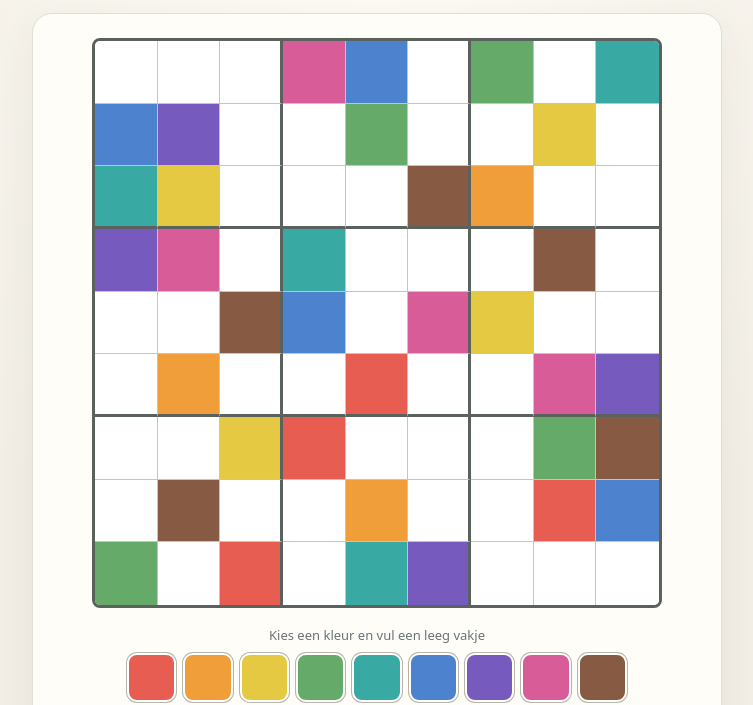
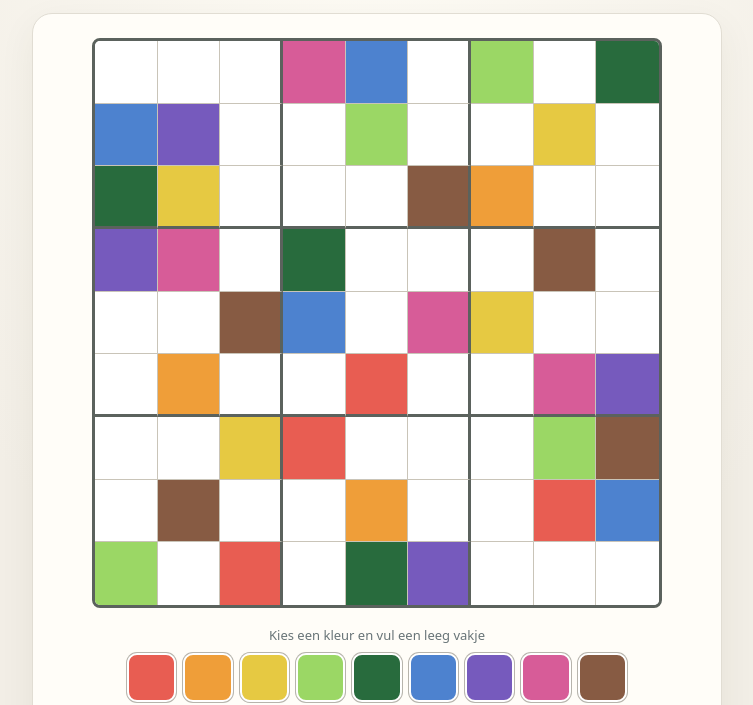
Before and after one commit to Aemulus1/Ants, a plain HTML site: page index.html in a window 1280 px wide. Shown: the part 103-808 px from the top of the page, without its empty margins (263-1016 px from the left). Drawn offline with Linux system fonts and the light colour scheme.

Commit message:
Add files via upload

```diff
--- a/index.html
+++ b/index.html
@@ -39,7 +39,7 @@ main{width:min(100%,690px)}header{text-align:center;margin:3px 0 16px}h1{font-si
 </main>
 <script>
 (()=>{
-const colors=['#e85d52','#ef9e39','#e6c942','#65aa69','#39a9a4','#4d82cf','#765abd','#d75c98','#875b43'];
+const colors=['#e85d52','#ef9e39','#e6c942','#9bd765','#286b3d','#4d82cf','#765abd','#d75c98','#875b43'];
 const puzzle=[0,0,0,2,6,0,7,0,1,6,8,0,0,7,0,0,9,0,1,9,0,0,0,4,5,0,0,8,2,0,1,0,0,0,4,0,0,0,4,6,0,2,9,0,0,0,5,0,0,3,0,0,2,8,0,0,9,3,0,0,0,7,4,0,4,0,0,5,0,0,3,6,7,0,3,0,1,8,0,0,0];
 const board=document.getElementById('board'),palette=document.getElementById('palette'),status=document.getElementById('status');let solution=[],values=[],fixed=[],selected=-1,chosen=0;
 function makeSolution(){let base=[4,3,5,2,6,9,7,8,1,6,8,2,5,7,1,4,9,3,1,9,7,8,3,4,5,6,2,8,2,6,1,9,5,3,4,7,3,7,4,6,8,2,9,1,5,9,5,1,7,4,3,6,2,8,5,1,9,3,2,6,8,7,4,2,4,8,9,5,7,1,3,6,7,6,3,4,1,8,2,5,9];
@@ -51,8 +51,7 @@ const canonical=[4,3,5,2,6,9,7,8,1,6,8,2,5,7,1,4,9,3,1,9,7,8,3,4,5,6,2,8,2,6,1,9
 const digitToIndex=new Map();solution.forEach((v,i)=>{if(!digitToIndex.has(canonical[i]))digitToIndex.set(canonical[i],v)});
 values=puzzle.map(d=>d?digitToIndex.get(d):0);fixed=values.map(Boolean);selected=-1;status.textContent='';paint();}
 function mapValue(n){return n}
-function paint(){board.innerHTML='';for(let i=0;i<81;i++){let b=document.createElement('button');b.className='cell'+(fixed[i]?' given':'')+(selected===i?' selected':'');b.type='button';b.setAttribute('role','gridcell');b.setAttribute('aria-label',`Rij ${Math.floor(i/9)+1}, kolom ${i%9+1}${values[i]?' ingevuld':' leeg'}`);if(values[i])b.style.backgroundColor=colors[values[i]-1];b.addEventListener('click',()=>{selected=i;if(!fixed[i]&&chosen)bump();paint()});board.appendChild(b)}palette.innerHTML='';colors.forEach((c,i)=>{let b=document.createElement('button');b.className='swatch'+(chosen===i+1?' active':'');b.type='button';b.style.background=c;b.setAttribute('aria-label',['Rood','Oranje','Geel','Groen','Turkoois','Blauw','Paars','Roze','Bruin'][i]);b.title=['Rood','Oranje','Geel','Groen','Turkoois','Blauw','Paars','Roze','Bruin'][i];b.addEventListener('click',()=>{chosen=i+1;if(selected>=0&&!fixed[selected])values[selected]=chosen;status.textContent='';paint()});palette.appendChild(b)})}
-function bump(){if(selected>=0&&!fixed[selected])values[selected]=chosen}
+function paint(){board.innerHTML='';for(let i=0;i<81;i++){let b=document.createElement('button');b.className='cell'+(fixed[i]?' given':'')+(selected===i?' selected':'');b.type='button';b.setAttribute('role','gridcell');b.setAttribute('aria-label',`Rij ${Math.floor(i/9)+1}, kolom ${i%9+1}${values[i]?' ingevuld':' leeg'}`);if(values[i])b.style.backgroundColor=colors[values[i]-1];b.addEventListener('click',()=>{selected=i;if(!fixed[i]&&!values[i]&&chosen)values[i]=chosen;status.textContent='';paint()});board.appendChild(b)}palette.innerHTML='';colors.forEach((c,i)=>{let b=document.createElement('button');b.className='swatch'+(chosen===i+1?' active':'');b.type='button';b.style.background=c;b.setAttribute('aria-label',['Rood','Oranje','Geel','Lichtgroen','Donkergroen','Blauw','Paars','Roze','Bruin'][i]);b.title=['Rood','Oranje','Geel','Lichtgroen','Donkergroen','Blauw','Paars','Roze','Bruin'][i];b.addEventListener('click',()=>{chosen=i+1;status.textContent='';paint()});palette.appendChild(b)})}
 function conflicts(){let bad=new Set();for(let i=0;i<81;i++){if(!values[i])continue;for(let j=i+1;j<81;j++){if(values[i]!==values[j])continue;let sameRow=Math.floor(i/9)===Math.floor(j/9),sameCol=i%9===j%9,sameBox=Math.floor(Math.floor(i/9)/3)===Math.floor(Math.floor(j/9)/3)&&Math.floor((i%9)/3)===Math.floor((j%9)/3);if(sameRow||sameCol||sameBox){bad.add(i);bad.add(j)}}}return bad}
 document.getElementById('erase').onclick=()=>{if(selected>=0&&!fixed[selected]){values[selected]=0;status.textContent='';paint()}};
 document.getElementById('check').onclick=()=>{let bad=conflicts();[...board.children].forEach((c,i)=>c.classList.toggle('conflict',bad.has(i)));if(bad.size)status.textContent='Er staan kleuren dubbel in een rij, kolom of groot vak.';else if(values.includes(0))status.textContent='Tot nu toe klopt alles. Er zijn nog lege vakjes.';else status.textContent='Prachtig: het bord klopt helemaal.'};
```
